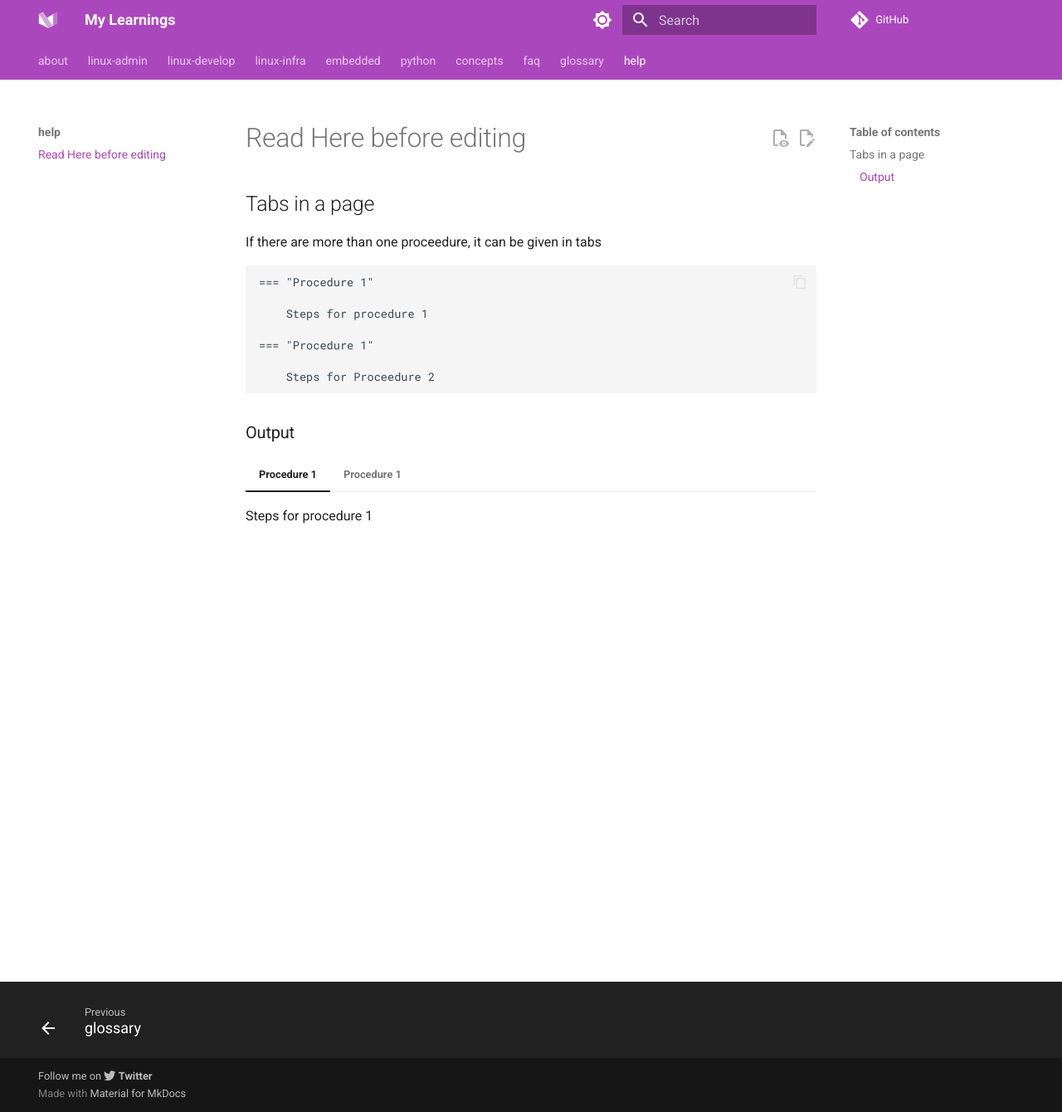
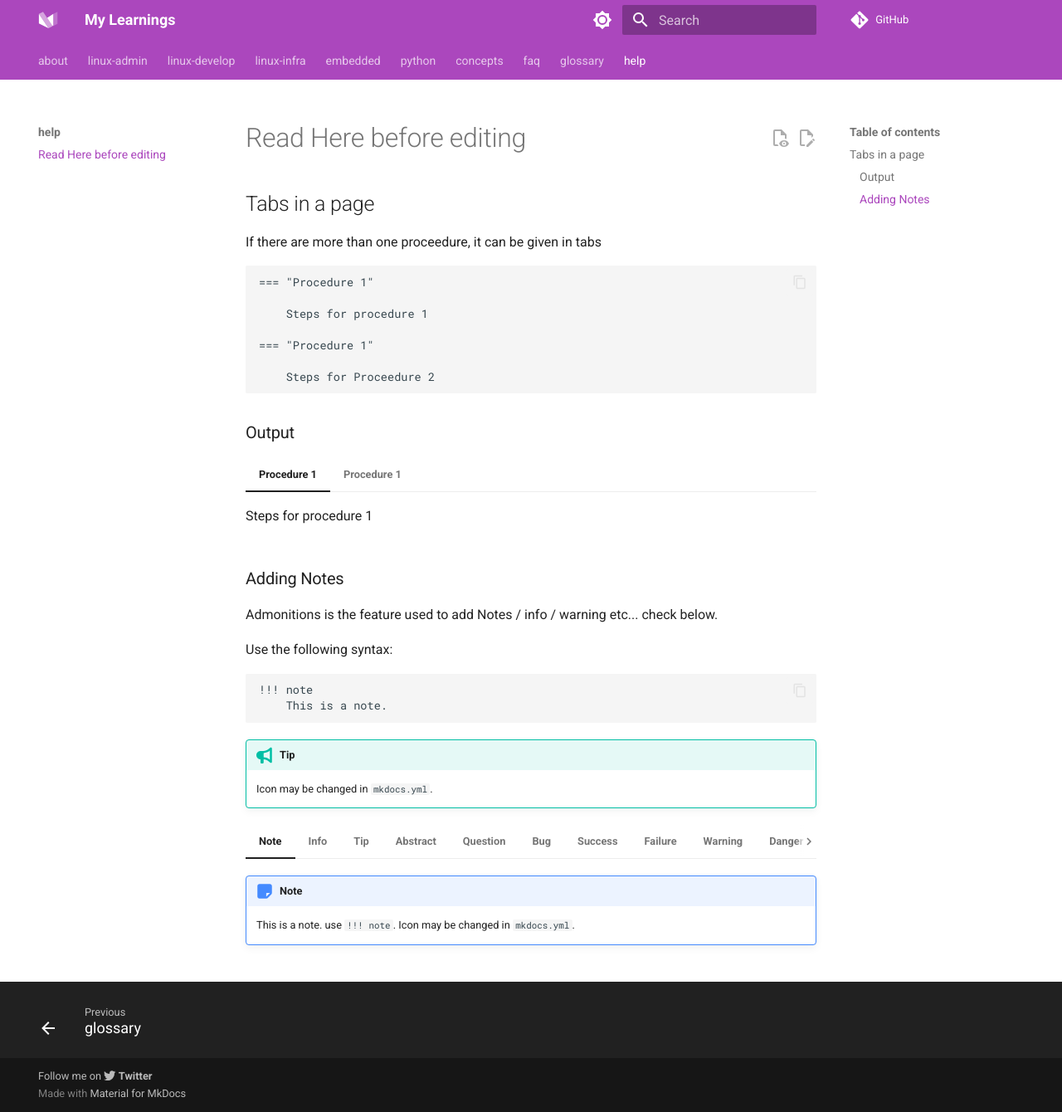
Before and after one commit to asarangaram/docs.anandas.in, an MkDocs documentation site: the page built from docs/content/features_demo/feature_demo.md, in a window 1280 px wide and 1340 px high. Shown: the whole window at 83% size. Built offline with MkDocs 1.6.1 and Material for MkDocs 9.7.7, drawn with Linux system fonts in a browser that asks for light colours; comment, search, counter and statistics services are not loaded.

Commit message:
update features demo

````diff
--- a/docs/content/features_demo/feature_demo.md
+++ b/docs/content/features_demo/feature_demo.md
@@ -25,3 +25,77 @@ If there are more than one proceedure, it can be given in tabs
 === "Procedure 1"
 
     Steps for Proceedure 2
+
+
+### Adding Notes
+
+Admonitions is the feature used to add Notes / info / warning etc... check below.
+
+Use the following syntax:
+```
+!!! note
+	This is a note.
+```
+
+!!! Tip
+	Icon may be changed in `mkdocs.yml`.
+
+=== "Note"
+
+	!!! note
+		This is a note. use `!!! note`. Icon may be changed in `mkdocs.yml`.
+
+=== "Info"
+
+	!!! info
+		This is a info. use `!!! info`. Icon may be changed in `mkdocs.yml`.
+
+=== "Tip"
+
+	!!! tip
+		This is a info. use `!!! tip`. Icon may be changed in `mkdocs.yml`.
+
+=== "Abstract"
+
+	!!! abstract
+		some text
+
+=== "Question"
+
+	!!! question
+		some text
+
+=== "Bug"
+
+	!!! bug
+		some text
+
+=== "Success"
+
+	!!! success
+		some text
+
+=== "Failure"
+
+	!!! failure
+		some text
+
+=== "Warning"
+
+	!!! warning
+		some text
+
+=== "Danger"
+
+	!!! danger
+		some text
+
+=== "Example"
+
+	!!! example
+		some text
+
+=== "Quote"
+
+	!!! quote
+		some text
````
